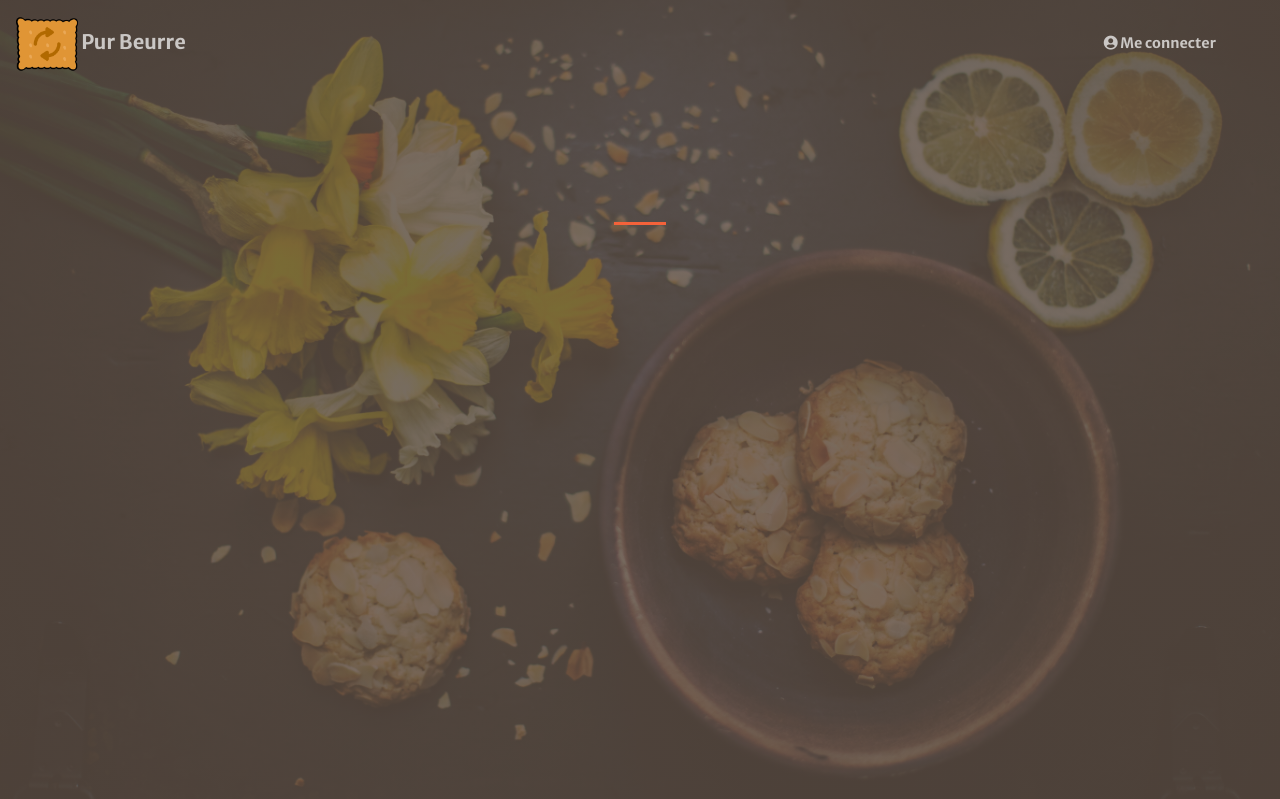
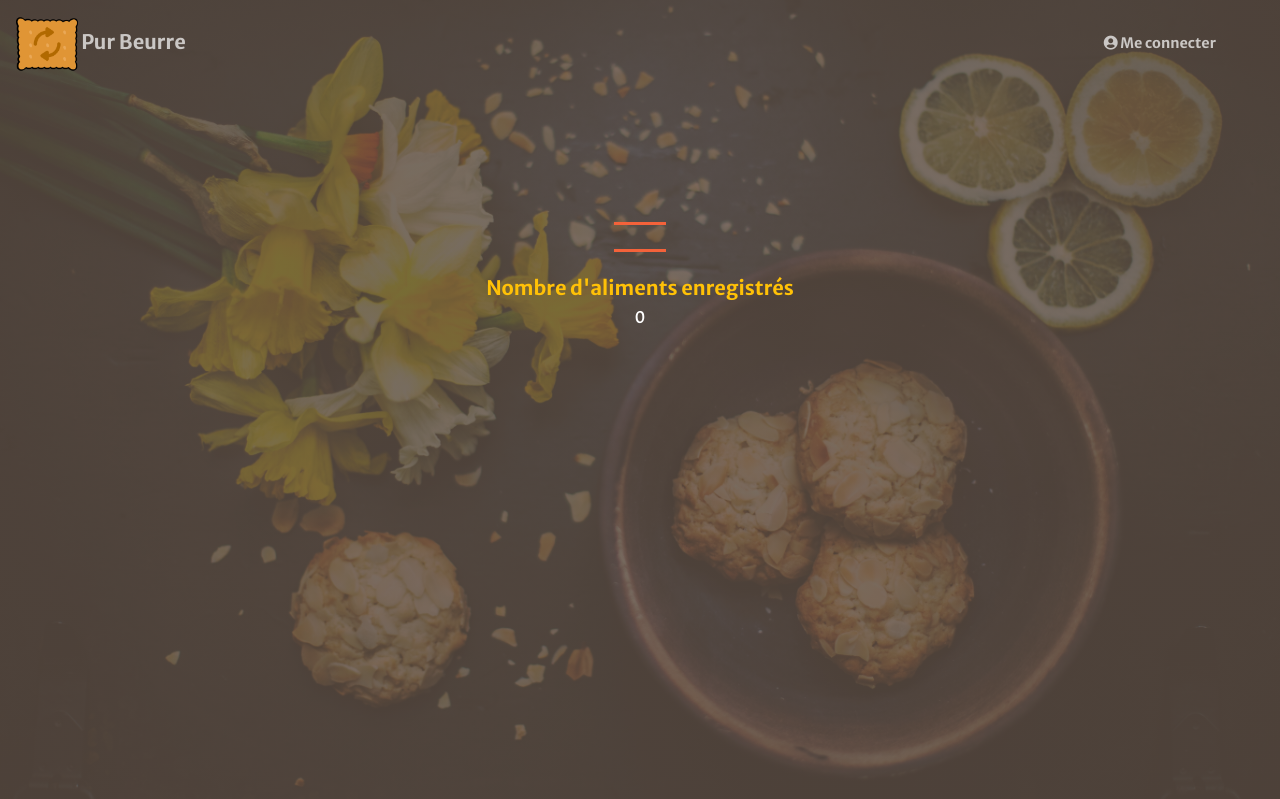
Before and after one commit to athd92/P8-Creez-une-plateforme-pour-amateurs-de-Nutella, a Django app: page /account/ in a window 1280 px wide. Shown: the top 799 px of the page. Run offline with Django 3.2, Linux system fonts and the light colour scheme; data that the repository does not hold is empty; some libraries are stand-ins or nearby versions.

Commit message:
aliments count

```diff
--- a/purbeurre/main/templates/main/account.html
+++ b/purbeurre/main/templates/main/account.html
@@ -84,6 +84,11 @@
           <h1 class="text-center text-white font-weight-bold">{{ user.get_username }}</h1>
           <hr class="divider my-4">
           <h5 class="text-center text-white">{{ user.email}}</h5>
+          <hr class="divider my-4">
+
+          <h5 class="text-center text-warning"><strong>Nombre d'aliments enregistrés</strong></h5>
+          <h6 class="text-center text-white">{{ total }}</h6>
+
       </div>
     </div>
   </header>
--- a/purbeurre/main/templates/main/aliments.html
+++ b/purbeurre/main/templates/main/aliments.html
@@ -6,7 +6,7 @@
 {% load bootstrap4 %}
 <header class="masthead">
 
-<div class="row justify-content-center align-items-center " style="margin-top: 10%;" >
+<div class="row justify-content-center align-items-center " style="margin-top: 1%;" >
   {% if count != 0 %}
 
         {% for aliment in aliments %}
--- a/purbeurre/main/templates/main/infos.html
+++ b/purbeurre/main/templates/main/infos.html
@@ -80,6 +80,8 @@
   {% block content %}
 
   <header class="masthead">
+    {% include 'main/includes/messages.html' %}
+
     <div class="container h-50 text-center">
       <div class="align-items-center text-center" style="margin-top: 70px; opacity: 0.8;">
           <h1 class="text-center text-white font-weight-bold">{{aliment.name}}</h1>
@@ -101,7 +103,6 @@
           <h6 class="text-left text-white"><strong>Date de l'information:</strong> {{ date }}</h6>
           <h6 class="text-left text-white"><strong>Marque :</strong> {{ aliment.brands }}</h6>
           <h6 class="text-left text-white"><strong>Portions :</strong> {{ aliment.quantity }}</h6>
-
           <h6 class="text-left text-white"><strong>Distributeurs :</strong> {{ aliment.brands }}</h6>
           <h6 class="text-left text-white"><strong>Ingrédients :</strong> {{ aliment.ingredients_fr }}</h6>
           <h6 class="text-left text-white"><strong>Emballage:</strong> {{ aliment.packaging }}</h6>
@@ -110,7 +111,6 @@
           <h6 class="text-left text-white"><strong>Provenance de l'information :</strong> {{ aliment.purchase_places }}</h6>
           <br>
           <h3 class="text-center text-white"><a href="{{aliment.url}}" style="color: burlywood;">Voir la fiche d'OpenFoodFact</a></h3>
-          {% include 'main/includes/messages.html' %}
 
       </div>
     </div>
--- a/purbeurre/main/views.py
+++ b/purbeurre/main/views.py
@@ -9,6 +9,8 @@ from .forms import UserFormWithEmail
 from .models import Aliment, Favorite
 from .form_aliment import FormAliment
 from django.contrib import messages
+
+
 
 def homepage(request):
     test = '5'
@@ -57,14 +59,12 @@ def login_request(request):
             user = authenticate(username=username, password=password)
             if user is not None:
                 login(request, user)
-                messages.info(request,
-                              f"Bienvenue {username},vous êtes connecté!")
+
                 return redirect('/')
             else:
-                messages.error(request,
-                               "Identifiant ou mot de passe invalide.")
+                pass  # message possible
         else:
-            messages.error(request, "Identifiant ou mot de passe invalide.")
+            pass  # message possible
     form = AuthenticationForm()
     return render(request=request,
                   template_name="main/login.html",
@@ -85,7 +85,7 @@ def aliments(request):
                                               ).exclude(brands="non disponible")
         aliment_count = aliment_list.count()
 
-    paginator = Paginator(aliment_list, 3) # 6 posts per page
+    paginator = Paginator(aliment_list, 6) # 6 posts per page
     page = request.GET.get('page')
 
     try:
@@ -105,7 +105,18 @@ def aliments(request):
 
 def account(request):
 
-    return render(request, 'main/account.html')
+    user = request.user
+    aliments = Favorite.objects.filter(saved_by=user.id)
+
+    flist = []
+    for i in aliments:
+        flist.append(i.saved_aliment.id)
+
+    aliments_list = Aliment.objects.filter(pk__in=flist)
+    total = aliments_list.count()
+    context = {'total': total}
+
+    return render(request, 'main/account.html', context)
 
 
 def infos(request, aliment_id):
@@ -119,7 +130,7 @@ def infos(request, aliment_id):
         'aliment': aliment,
         'date': date,
     }
-    messages.success(request, f"Voici des informations")
+
     return render(request, 'main/infos.html', context)
 
 
@@ -129,22 +140,24 @@ def favorites(request, aliment_id):
     saved_aliment = Favorite(saved_by=request.user, saved_aliment=aliment)
     saved_aliment.save()
     saved = Favorite.objects.count()
+
     context = {
-        "aliment" : aliment
+        "aliment": aliment,
     }
-    return render(request, 'main/infos.html', context)
+    return render(request, 'main/aliments.html', context)
 
 
 def savedaliments(request):
 
     user = request.user
     aliments = Favorite.objects.filter(saved_by=user.id)
+
     flist = []
     for i in aliments:
         flist.append(i.saved_aliment.id)
 
     aliments_list = Aliment.objects.filter(pk__in=flist)
-    paginator = Paginator(aliments_list, 3) # Show 25 contacts per page
+    paginator = Paginator(aliments_list, 6) # Show 25 contacts per page
 
     page = request.GET.get('page')
     aliments = paginator.get_page(page)
```
Also changed, not shown: purbeurre/main/templates/main/savedaliments.html (+4 -3 lines).
